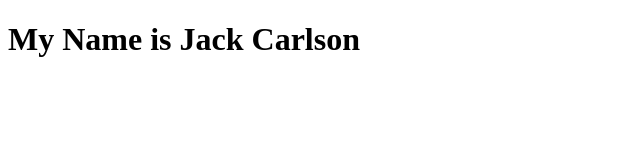
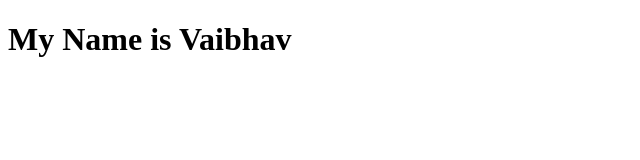
Before and after one commit to jackcarls/githubclass, a plain HTML site: page index.html in a window 1280 px wide. Shown: the whole page, without its empty margins (0-640 px from the left). Drawn offline with Linux system fonts and the light colour scheme.

Commit message:
file changed

```diff
--- a/index.html
+++ b/index.html
@@ -5,6 +5,6 @@
     <title>Portfolio</title>
   </head>
   <body>
-    <h1>My Name is Jack Carlson</h1>
+    <h1>My Name is Vaibhav</h1>
   </body>
 </html>
```
